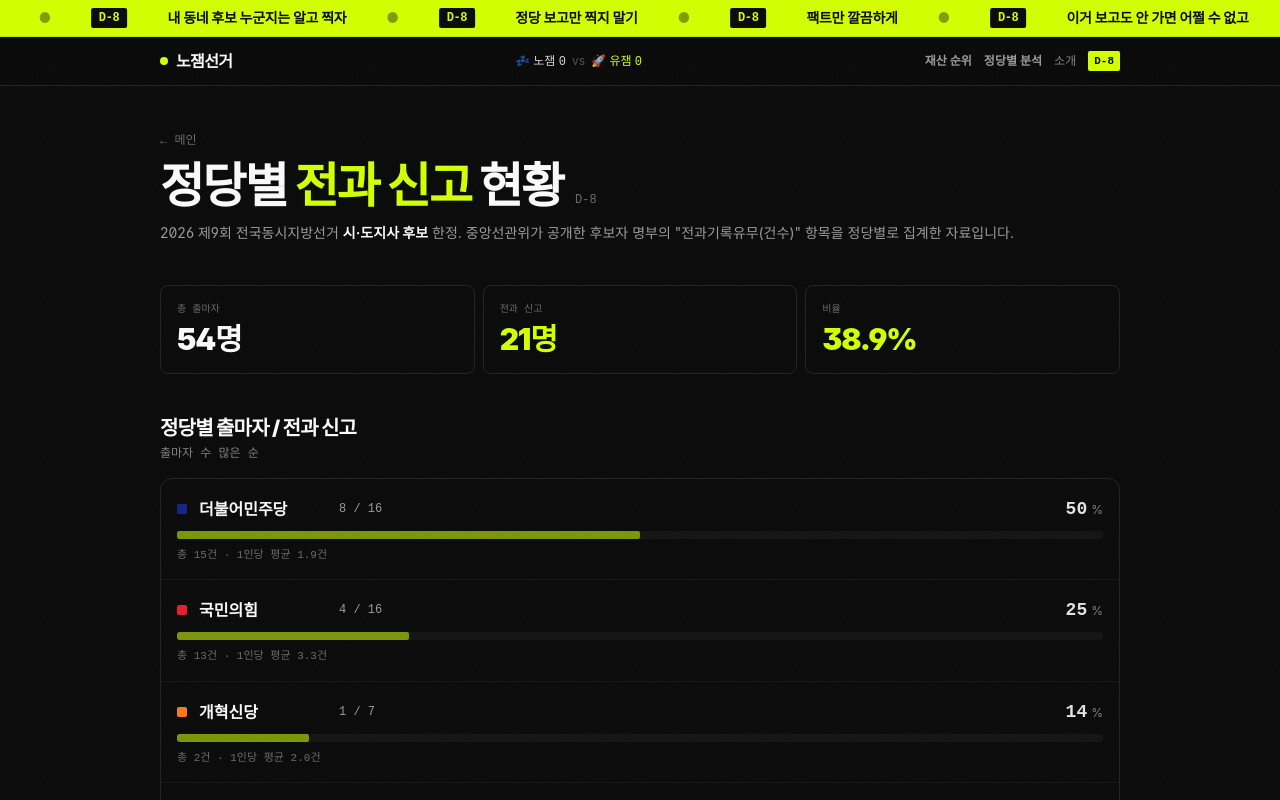
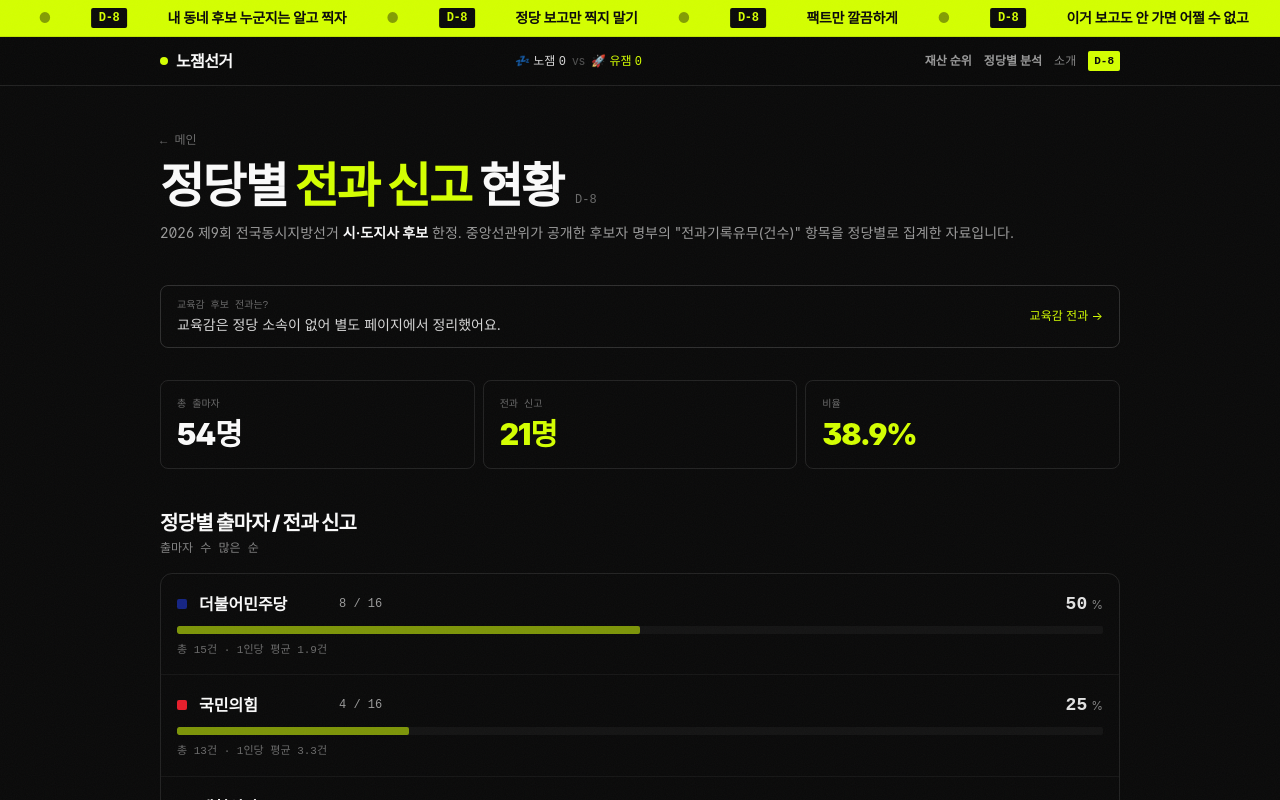
Before and after one commit to GimTaeGyun/nojam-election, a Next.js app: page /stats/parties in a window 1280 px wide. Shown: the top 800 px of the page. Built offline with nearby package versions, Linux system fonts and the light colour scheme; no server answers.

Commit message:
교육감 전과

```diff
--- a/app/stats/parties/page.tsx
+++ b/app/stats/parties/page.tsx
@@ -77,6 +77,22 @@ export default function StatsPartiesPage() {
           중앙선관위가 공개한 후보자 명부의 "전과기록유무(건수)" 항목을 정당별로 집계한 자료입니다.
         </p>
       </header>
+
+      {/* 교육감 안내 배너 (상단) */}
+      <Link
+        href="/stats/edu-criminal"
+        className="block border border-paper/15 hover:border-neon/50 rounded-lg px-4 py-3 mb-8 transition-colors group"
+      >
+        <div className="flex items-center justify-between gap-3">
+          <div>
+            <div className="text-[10px] font-mono text-paper/40">교육감 후보 전과는?</div>
+            <div className="text-sm text-paper/85 mt-0.5">
+              교육감은 정당 소속이 없어 별도 페이지에서 정리했어요.
+            </div>
+          </div>
+          <span className="text-xs text-neon group-hover:underline shrink-0">교육감 전과 →</span>
+        </div>
+      </Link>
 
       {/* 전체 통계 카드 */}
       <section className="grid grid-cols-3 gap-2 mb-10">
--- a/components/Footer.tsx
+++ b/components/Footer.tsx
@@ -17,7 +17,8 @@ export function Footer() {
         </div>
         <div className="flex gap-4 flex-wrap">
           <Link href="/stats/wealth" className="hover:text-neon">재산 순위</Link>
-          <Link href="/stats/parties" className="hover:text-neon">정당별 분석</Link>
+          <Link href="/stats/parties" className="hover:text-neon">정당별 전과</Link>
+          <Link href="/stats/edu-criminal" className="hover:text-neon">교육감 전과</Link>
           <Link href="/about" className="hover:text-neon">소개</Link>
           <a
             href="https://docs.google.com/forms/d/e/1FAIpQLSdjGx_x7QkvQvM2-GWZ7M8KrqFCRS-Crp6CAfmNav-MhWJp7g/viewform"
--- a/components/PartyStatsTeaser.tsx
+++ b/components/PartyStatsTeaser.tsx
@@ -43,7 +43,13 @@ export function PartyStatsTeaser() {
         </div>
       )}
 
-      <div className="text-xs text-neon mt-5 font-semibold">전체 보기 →</div>
+      <div className="flex items-center justify-between mt-5">
+        <div className="text-xs text-neon font-semibold">전체 보기 →</div>
+        <div className="text-[10px] text-paper/50">
+          + 교육감 전과는{" "}
+          <span className="text-paper/70 underline">/stats/edu-criminal</span>
+        </div>
+      </div>
     </Link>
   );
 }
```
